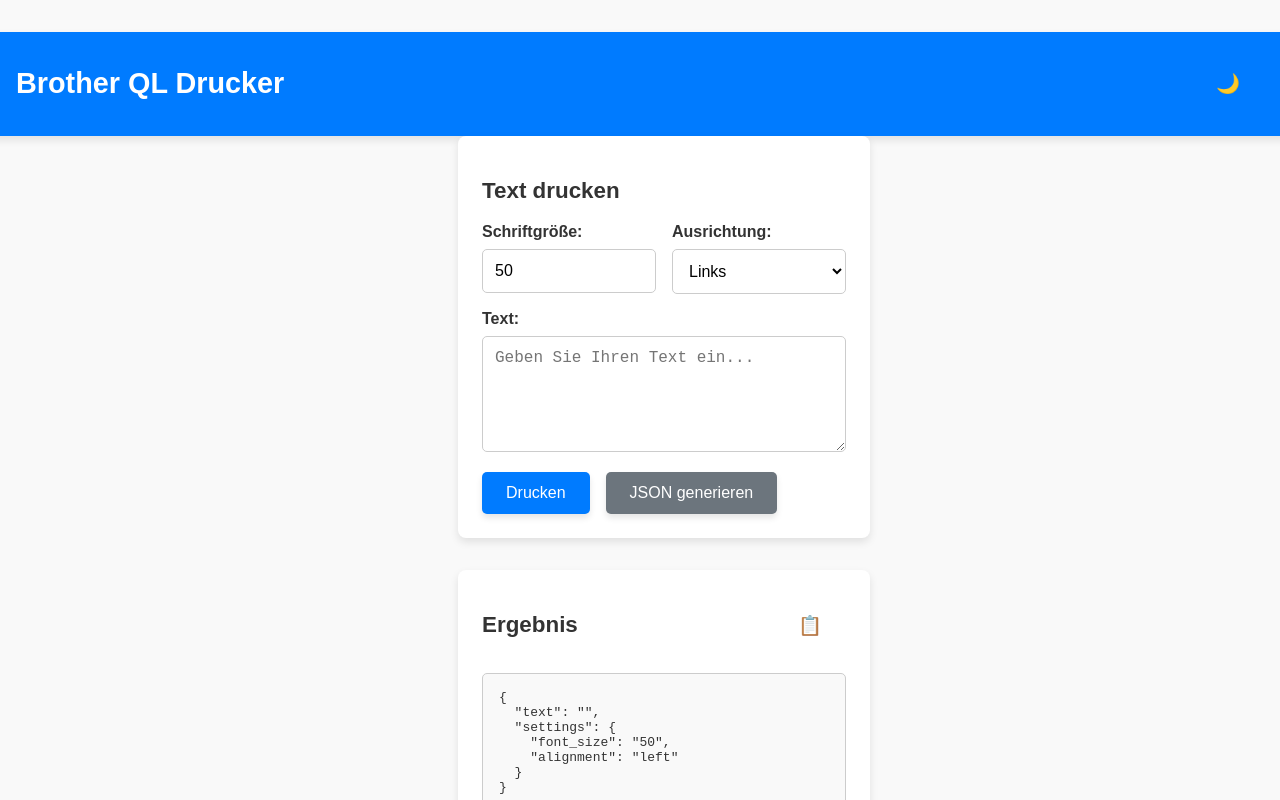
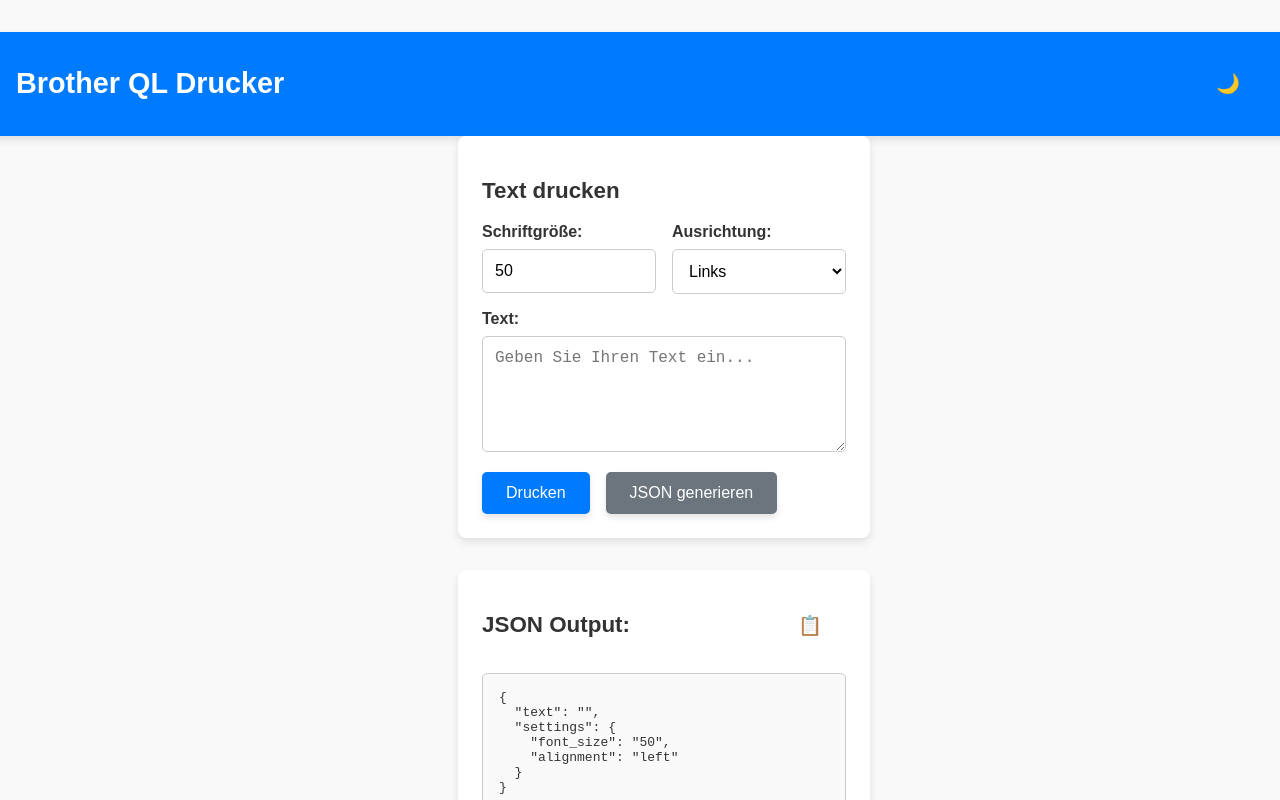
Before and after one commit to DL6ER/brother_ql_app, a plain HTML site: page templates/index.html in a window 1280 px wide. Both pictures are taken after a click on the button "JSON generieren". Shown: the top 800 px of the page. Drawn offline with Linux system fonts and the light colour scheme; no server answers.

Commit message:
bug fixes

```diff
--- a/templates/index.html
+++ b/templates/index.html
@@ -50,7 +50,7 @@
             <!-- Ergebnisbereich -->
             <section class="card hidden" id="result-section">
                 <div class="result-header">
-                    <h2>Ergebnis</h2>
+                    <h2>JSON Output:</h2>
                     <button id="copy-to-clipboard" class="icon-button" aria-label="Copy JSON">📋</button>
                 </div>
                 <div id="result" class="json-result"></div>
```
Also changed, not shown: 2 other files.
